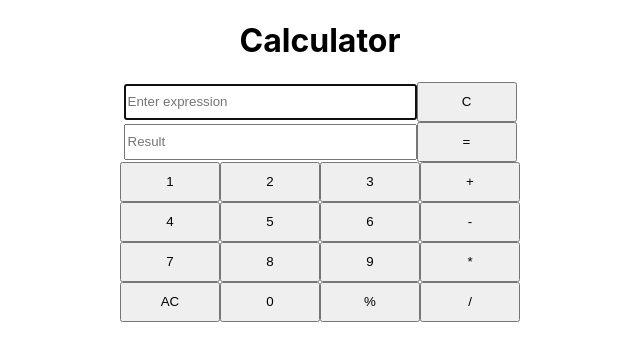
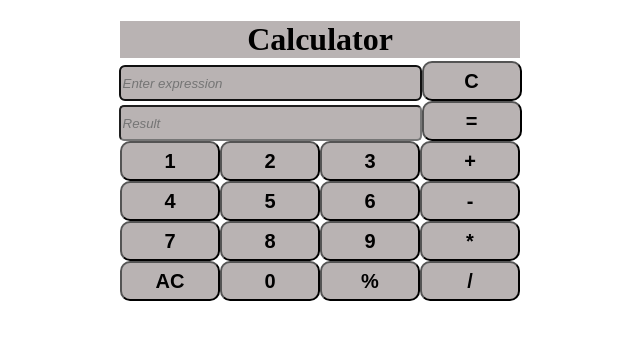
Before and after one commit to Sayan2504/React_calculator, a React (Create React App) app: page / in a window 1280 px wide. Shown: the top 360 px of the page, without its empty margins (320-960 px from the left). Built offline with nearby package versions, Linux system fonts and the light colour scheme.

Commit message:
completed

```diff
--- a/src/App.css
+++ b/src/App.css
@@ -1,13 +1,31 @@
 .cal-main{
   text-align: center;
 }
+.heading{
+  color:black;
+  background-color:  rgb(185, 179, 179);
+  margin-bottom: 3px;
+  display: inline-block;
+  width: 400px;
+  font-family: 'Times New Roman', Times, serif
+
+}
 
 .text-field{
-  width: 285px;
+  width: 295px;
   height: 30px;
+  background-color: rgb(185, 179, 179);
+  color:black;
+  border-radius: 5px;
+  font-style: italic;
 }
 
 .key{
   width: 100px;
   height: 40px;
+  box-shadow: 15px;
+  background-color: rgb(185, 179, 179);
+  border-radius: 10px;
+  font-weight: bold;
+  font-size: 20px;
 }
--- a/src/App.js
+++ b/src/App.js
@@ -3,40 +3,80 @@ import './App.css';
 import Form from './Calculator/form'
 
 const App = () => {
-  const [result, setResult] = useState([]);
+  const [result, setResult] = useState("");
 
   const calculate = (text) =>{
+    if(text.includes("+") || text.includes("-") || text.includes("*") || text.includes("/") || text.includes("%")){
       if(text.includes("+")){
         var operator = text.indexOf("+");
         var operand1 = text.slice(0,operator);
         var operand2 = text.slice(operator+1,);
+        if(operand1.includes("+") || operand1.includes("-") || operand1.includes("*") || operand1.includes("/") || operand1.includes("%")){
+          alert("Binary operations only");
+          setResult("");
+        }
+        else if(operand2.includes("+") || operand2.includes("-") || operand2.includes("*") || operand2.includes("/") || operand2.includes("%")){
+          alert("Binary operations only");
+          setResult("");
+        }
+        else{
           operand1 = parseInt(operand1);
           operand2 = parseInt(operand2);
           setResult( operand1 + operand2 );
         }
+      }
 
-      if(text.includes("-")){
+      else if(text.includes("-")){
         var operator = text.indexOf("-");
         var operand1 = text.slice(0,operator);
         var operand2 = text.slice(operator+1,);
+        if(operand1.includes("+") || operand1.includes("-") || operand1.includes("*") || operand1.includes("/") || operand1.includes("%")){
+          alert("Binary operations only");
+          setResult("");
+        }
+        else if(operand2.includes("+") || operand2.includes("-") || operand2.includes("*") || operand2.includes("/") || operand2.includes("%")){
+          alert("Binary operations only");
+          setResult("");
+        }
+        else{
           operand1 = parseInt(operand1);
           operand2 = parseInt(operand2);
           setResult( operand1 - operand2 );
         }
+      }
 
-      if(text.includes("*")){
+      else if(text.includes("*")){
         var operator = text.indexOf("*");
         var operand1 = text.slice(0,operator);
         var operand2 = text.slice(operator+1,);
+        if(operand1.includes("+") || operand1.includes("-") || operand1.includes("*") || operand1.includes("/") || operand1.includes("%")){
+          alert("Binary operations only");
+          setResult("");
+        }
+        else if(operand2.includes("+") || operand2.includes("-") || operand2.includes("*") || operand2.includes("/") || operand2.includes("%")){
+          alert("Binary operations only");
+          setResult("");
+        }
+        else{
           operand1 = parseInt(operand1);
           operand2 = parseInt(operand2);
           setResult( operand1 * operand2 );
         }
+      }
 
-      if(text.includes("/")){
+      else if(text.includes("/")){
         var operator = text.indexOf("/");
         var operand1 = text.slice(0,operator);
         var operand2 = text.slice(operator+1,);
+        if(operand1.includes("+") || operand1.includes("-") || operand1.includes("*") || operand1.includes("/") || operand1.includes("%")){
+          alert("Binary operations only");
+          setResult("");
+        }
+        else if(operand2.includes("+") || operand2.includes("-") || operand2.includes("*") || operand2.includes("/") || operand2.includes("%")){
+          alert("Binary operations only");
+          setResult("");
+        }
+        else{
           operand1 = parseInt(operand1);
           operand2 = parseInt(operand2);
           if(operand2 === 0){
@@ -45,11 +85,21 @@ const App = () => {
           else
             setResult( operand1 / operand2 );
         }
+      }
 
-      if(text.includes("%")){
+      else if(text.includes("%")){
         var operator = text.indexOf("%");
         var operand1 = text.slice(0,operator);
         var operand2 = text.slice(operator+1,);
+        if(operand1.includes("+") || operand1.includes("-") || operand1.includes("*") || operand1.includes("/") || operand1.includes("%")){
+          alert("Binary operations only");
+          setResult("");
+        }
+        else if(operand2.includes("+") || operand2.includes("-") || operand2.includes("*") || operand2.includes("/") || operand2.includes("%")){
+          alert("Binary operations only");
+          setResult("");
+        }
+        else{
           operand1 = parseInt(operand1);
           operand2 = parseInt(operand2);
           if(operand2 === 0){
@@ -58,16 +108,27 @@ const App = () => {
           else
             setResult( operand1 % operand2 );
         }
+      }
+    }
+    else if(!text.includes("0,1,2,3,4,5,6,7,8,9,+,-,*,/,%"))
+      alert("No expression");
+    else if(text.includes("0,1,2,3,4,5,6,7,8,9") && !text.includes("+,-,*,/,%"))
+      alert("No operators given.")
+
   };
 
   const resultView = () =>{
     return result;
   };
 
+  const resultDelete = () =>{
+    setResult("");
+  }
+
   return(
     <div className="cal-main">
-      <h1>Calculator</h1>
-      <Form calculate={calculate} resultView={resultView}/>
+      <h1 className="heading">Calculator</h1>
+      <Form calculate={calculate} resultView={resultView} resultDelete={resultDelete}/>
     </div>
   )
 }
--- a/src/Calculator/form.js
+++ b/src/Calculator/form.js
@@ -1,7 +1,7 @@
 import React, { useState } from 'react'
 import '../App'
 
-const Form = ({calculate, resultView}) =>{
+const Form = ({calculate, resultView, resultDelete}) =>{
     const [text,setText] = useState("");
 
     const changeText=(e)=>{
@@ -111,6 +111,7 @@ const Form = ({calculate, resultView}) =>{
                 <button className="key" onClick={(e)=>{
                     e.preventDefault();
                     setText("");
+                    resultDelete();
                 }}>AC</button>
 
                 <button className="key" onClick={(e)=>{
```
Lines whose indentation alone changed are shown as unchanged.
